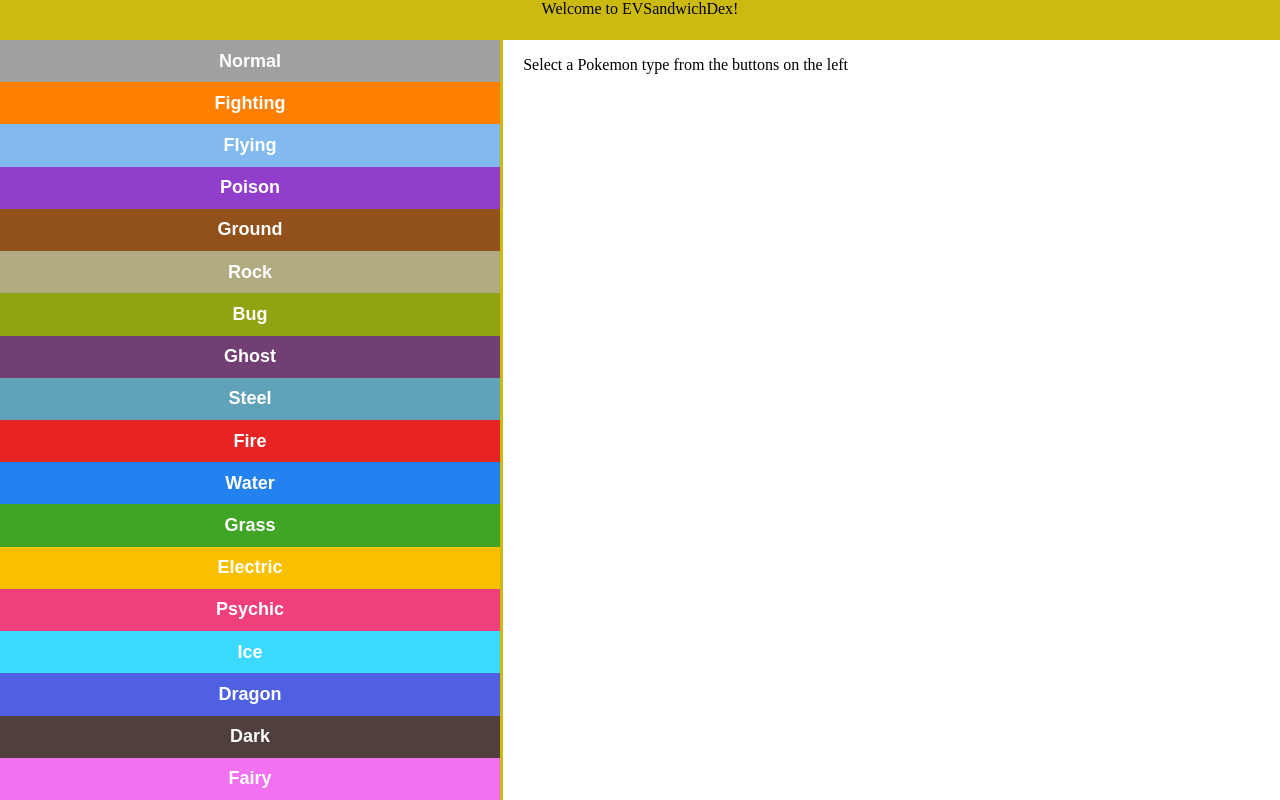
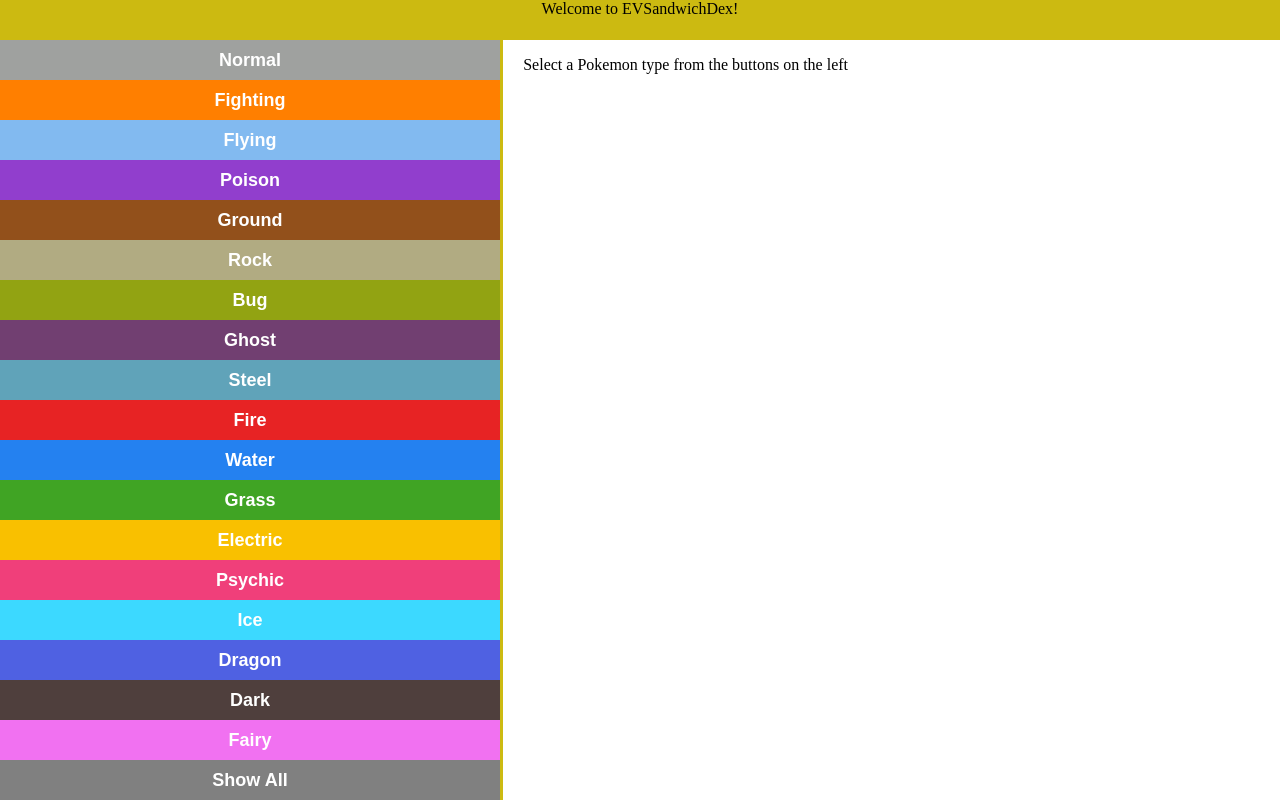
Before and after one commit to jeansystems/EVSandwichDex, a SvelteKit app: page / in a window 1280 px wide. Built offline with nearby package versions, Linux system fonts and the light colour scheme.

Commit message:
add show all/reset button

```diff
--- a/src/components/LeftSidebar.svelte
+++ b/src/components/LeftSidebar.svelte
@@ -5,11 +5,17 @@
     export let pokemonTypeClicked = writable(null);
     export let pokemonColorClicked = writable(null);
 
-    export function handleClick(type, color) {
+    export function handleClickShowType(type, color) {
         console.log('Clicked ' + type + ', has type ' + typeof type);
         console.log('RGBA color selected (' + color + ') has type ' + typeof color);
         pokemonTypeClicked.set(type);
         pokemonColorClicked.set(color);
+    }
+
+    export function handleClickShowAll() {
+        console.log('Clicked \'Show all\'');
+        pokemonTypeClicked.set(null);
+        pokemonColorClicked.set(null);
     }
 
 </script>
@@ -19,11 +25,16 @@
             <button
                 class="left-sidebar-buttons"
                 style="--button-color: {pokemonType.color}"
-                on:click={() => handleClick(pokemonType.type, pokemonType.color)}
+                on:click={() => handleClickShowType(pokemonType.type, pokemonType.color)}
             >
                 {pokemonType.type}
             </button>
         {/each}
+        <button
+            class="left-sidebar-buttons"
+            style="background-color: gray"
+            on:click={() => handleClickShowAll()}
+        >Show All</button>
     </div>
     <div class="left-divider">
         &nbsp;
```
